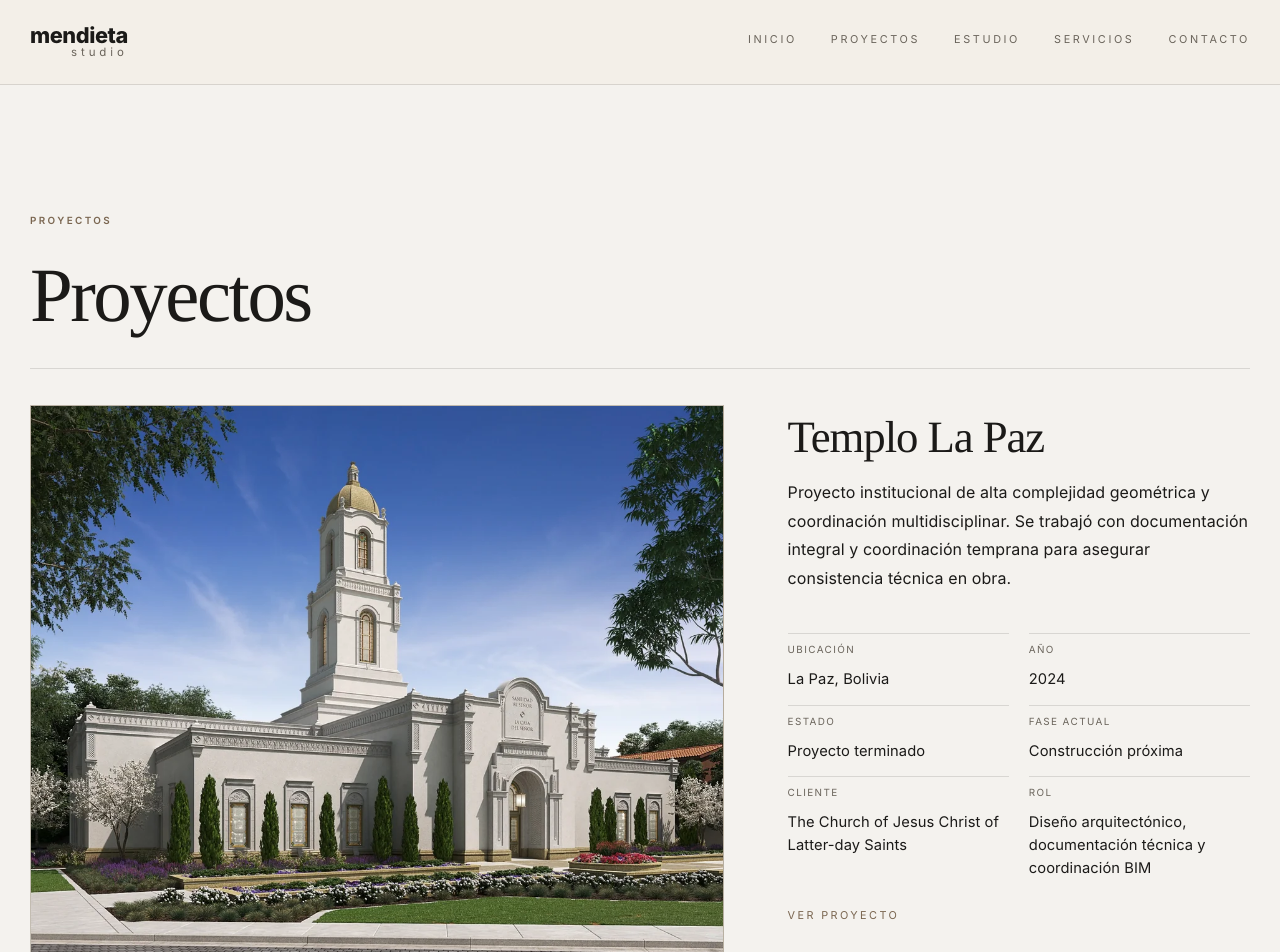
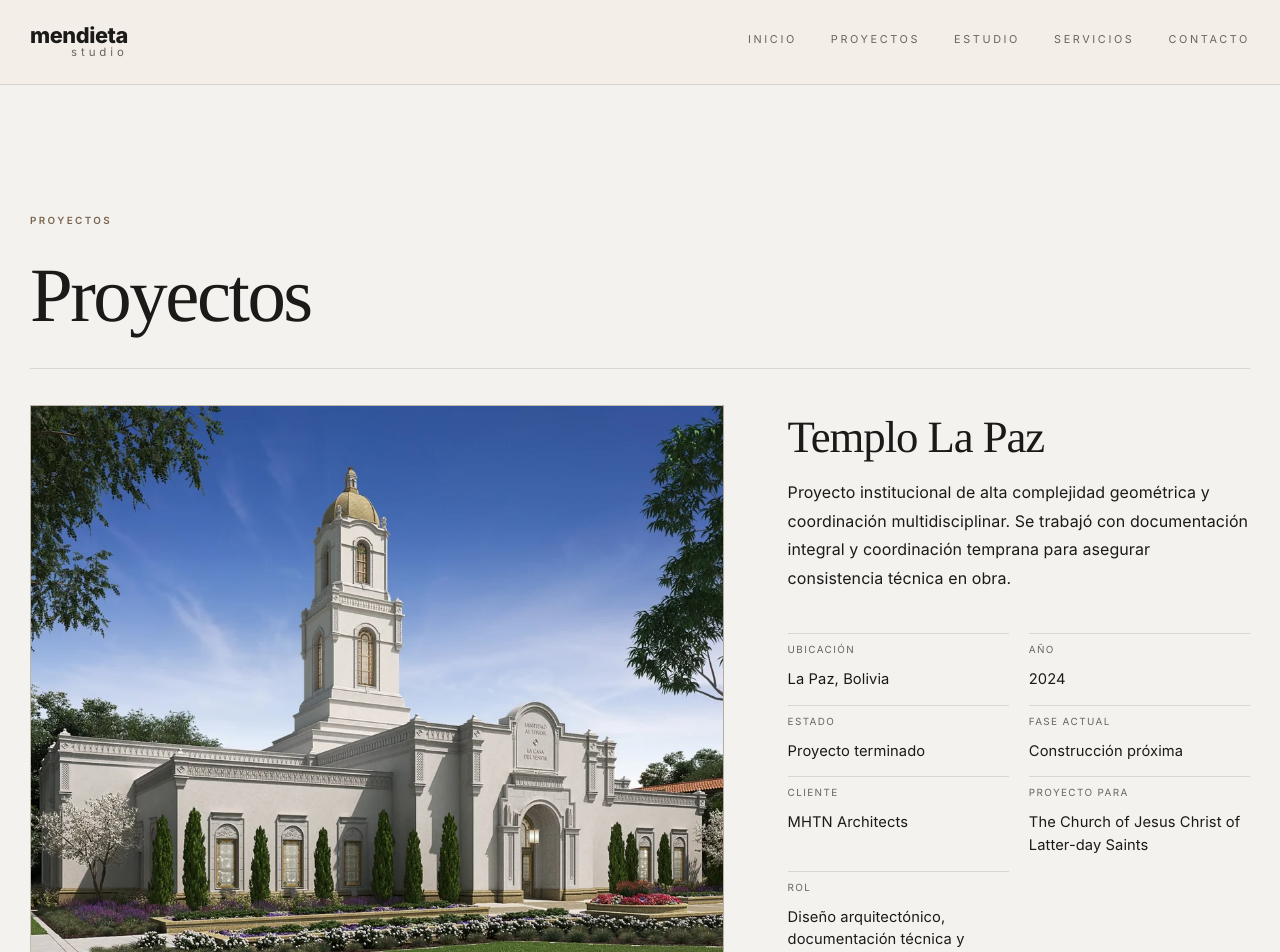
Before and after one commit to richimenvic/mendieta-studio-web, a React (Vite) app: page /proyectos in a window 1280 px wide. Shown: the top 952 px of the page. Built offline with nearby package versions, Linux system fonts and the light colour scheme.

Commit message:
Actualiza cliente y agrega campo Proyecto para en templos

```diff
--- a/src/components/ProjectCard.jsx
+++ b/src/components/ProjectCard.jsx
@@ -18,6 +18,7 @@ export default function ProjectCard({ project }) {
           {project.status && <div><dt>Estado</dt><dd>{project.status}</dd></div>}
           {project.phase && <div><dt>Fase actual</dt><dd>{project.phase}</dd></div>}
           {project.client && <div><dt>Cliente</dt><dd>{project.client}</dd></div>}
+          {project.projectFor && <div><dt>Proyecto para</dt><dd>{project.projectFor}</dd></div>}
           <div><dt>Rol</dt><dd>{project.role}</dd></div>
         </dl>
         <Link className="text-link" to={`/proyectos/${project.slug}`}>Ver proyecto</Link>
--- a/src/data/projects.js
+++ b/src/data/projects.js
@@ -9,7 +9,8 @@ export const projects = [
     year: '2024',
     status: 'Proyecto terminado',
     phase: 'Construcción próxima',
-    client: 'The Church of Jesus Christ of Latter-day Saints',
+    client: 'MHTN Architects',
+    projectFor: 'The Church of Jesus Christ of Latter-day Saints',
     role: 'Diseño arquitectónico, documentación técnica y coordinación BIM',
     category: 'Institucional',
     description:
@@ -25,7 +26,8 @@ export const projects = [
     location: 'Santa Cruz, Bolivia',
     year: '2022',
     status: 'Próximo a entrega',
-    client: 'The Church of Jesus Christ of Latter-day Saints',
+    client: 'MHTN Architects',
+    projectFor: 'The Church of Jesus Christ of Latter-day Saints',
     role: 'Diseño arquitectónico, documentación técnica y coordinación BIM',
     category: 'Institucional',
     description:
--- a/src/pages/ProjectDetail.jsx
+++ b/src/pages/ProjectDetail.jsx
@@ -18,7 +18,7 @@ export default function ProjectDetail() {
         )}
         <p>{project.description}</p>
         <dl className="project-facts">
-          {Object.entries({ Ubicación: project.location, Año: project.year, Estado: project.status, 'Fase actual': project.phase, Cliente: project.client, Rol: project.role, Tipología: project.type }).map(([k, v]) => v && <div key={k}><dt>{k}</dt><dd>{v}</dd></div>)}
+          {Object.entries({ Ubicación: project.location, Año: project.year, Estado: project.status, 'Fase actual': project.phase, Cliente: project.client, 'Proyecto para': project.projectFor, Rol: project.role, Tipología: project.type }).map(([k, v]) => v && <div key={k}><dt>{k}</dt><dd>{v}</dd></div>)}
         </dl>
         {project.galleryImages?.length ? (
           <section className="project-gallery section-min" aria-label={`Galería del proyecto ${project.title}`}>
```
